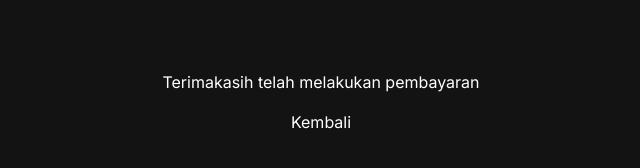
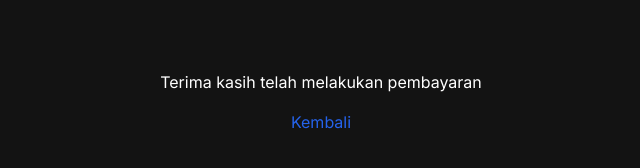
Before and after one commit to trianandafajar/next-js-payment-template, a Next.js app: page /thanks in a window 1280 px wide. Shown: the part 298-466 px from the top of the page, without its empty margins (319-959 px from the left). Built offline with nearby package versions, Linux system fonts and the light colour scheme.

Commit message:
Update Thanks Page

```diff
--- a/app/thanks/page.js
+++ b/app/thanks/page.js
@@ -1,15 +1,12 @@
 import Link from "next/link";
-import React from "react";
 
-const page = () => {
+export default function Page() {
   return (
-    <div className="flex flex-col justify-center items-center min-h-screen gap-4">
-      <h3 className="text-center">Terimakasih telah melakukan pembayaran</h3>
-      <Link href="/" className="text-center">
+    <div className="flex flex-col items-center justify-center min-h-screen gap-4">
+      <h3 className="text-center">Terima kasih telah melakukan pembayaran</h3>
+      <Link href="/" className="text-blue-600 hover:underline">
         Kembali
       </Link>
     </div>
   );
-};
-
-export default page;
+}
```
